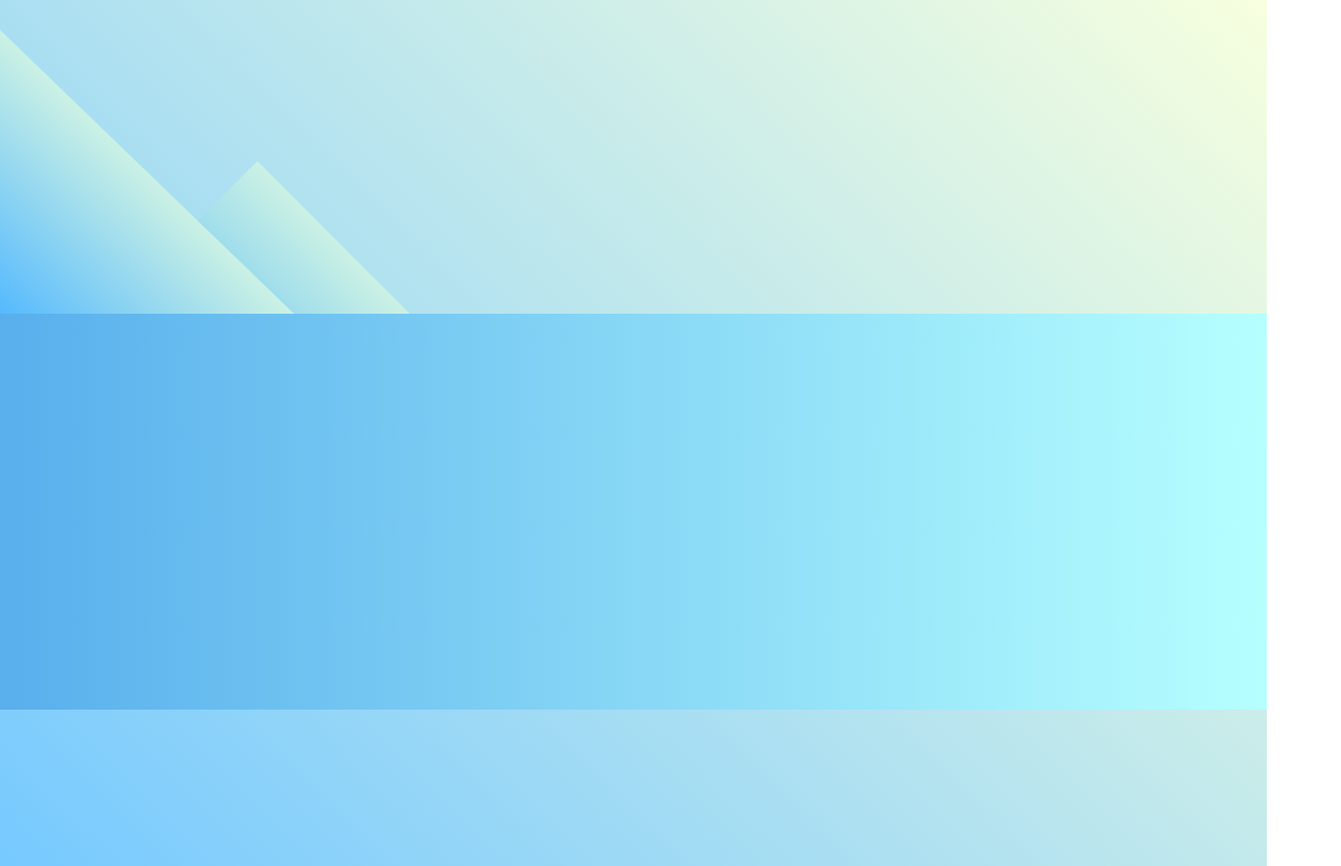
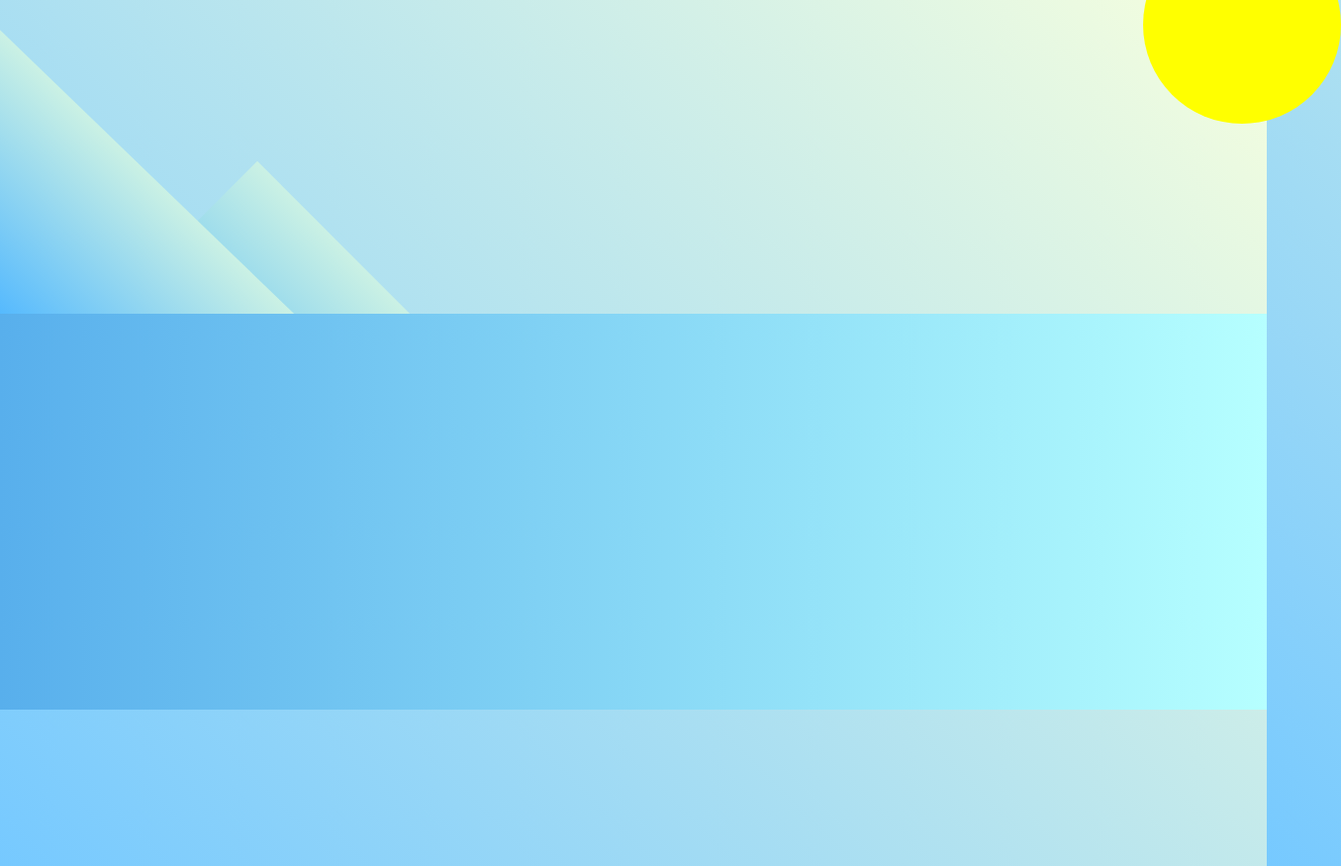
Before and after one commit to chibuikedaniel/FlappyPenguin, a plain HTML site: page index.html in a window 1280 px wide. Shown: the whole page at 99% size, 1355 px wide, since content can reach past the window. Drawn offline with Linux system fonts and the light colour scheme.

Commit message:
add a sun to the background

```diff
--- a/index.html
+++ b/index.html
@@ -13,8 +13,12 @@
     <div class="back-mountain">
 
     </div>
+    <div class="sun">
+
+    </div>
     <div class="penguin">
-
+        <div class="penguin-head"></div>
+        <div class="penguin-body"></div>
     </div>
     <div class="ground">
 
--- a/style.css
+++ b/style.css
@@ -22,6 +22,8 @@ body {
     height: 300px;
     margin: auto;
     margin-top: 75px;
+    z-index: 4;
+    position: relative;
 }
 
 .left-mountain {
@@ -44,3 +46,13 @@ body {
     left: 110px;
     top: 225px;
 }
+
+.sun {
+    width: 200px;
+    height: 200px;
+    background-color: yellow;
+    position: absolute;
+    border-radius: 50%;
+    top: -75px;
+    right: -75px;
+}
```
